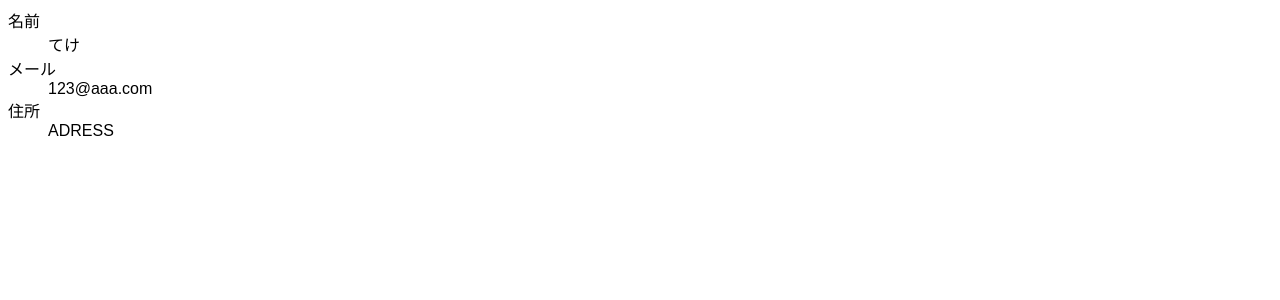
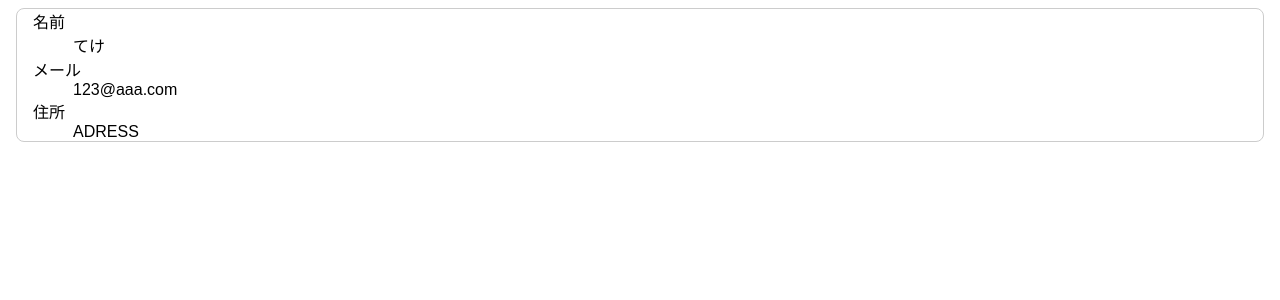
Before and after one commit to takayuki-s/custom-hook, a React (Create React App) app: page / in a window 1280 px wide. Shown: the top 300 px of the page. Built offline with nearby package versions, Linux system fonts and the light colour scheme.

Commit message:
UserCardのCSS調整

```diff
--- a/src/components/UserCard.tsx
+++ b/src/components/UserCard.tsx
@@ -6,9 +6,15 @@ type Props = {
 };
 
 export const UserCard: VFC<Props> = (props) => {
+  const style = {
+    border: "solid 1px #ccc",
+    borderRadius: "8px",
+    padding: "0 16px",
+    margin: "8px"
+  };
   const { user } = props;
   return (
-    <div>
+    <div style={style}>
       <dt>名前</dt>
       <dd>{user.name}</dd>
       <dt>メール</dt>
```
